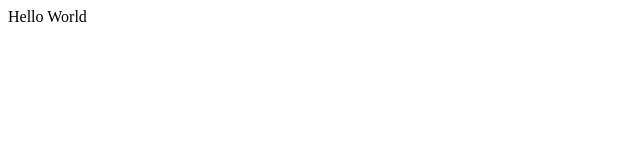
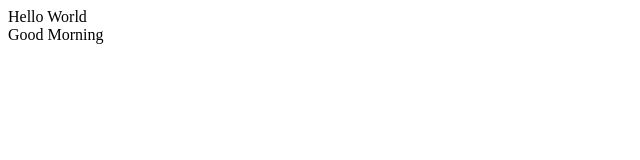
Before and after one commit to umesh13052002/development-practice, a plain HTML site: page index.html in a window 1280 px wide. Shown: the full height of the page, 0-640 px from the left. Drawn offline with Linux system fonts and the light colour scheme.

Commit message:
added an element

```diff
--- a/index.html
+++ b/index.html
@@ -8,6 +8,7 @@
 </head>
 <body>
     <div>Hello World</div>
+    <div>Good Morning</div>
 </body>
 
 </html>
```
